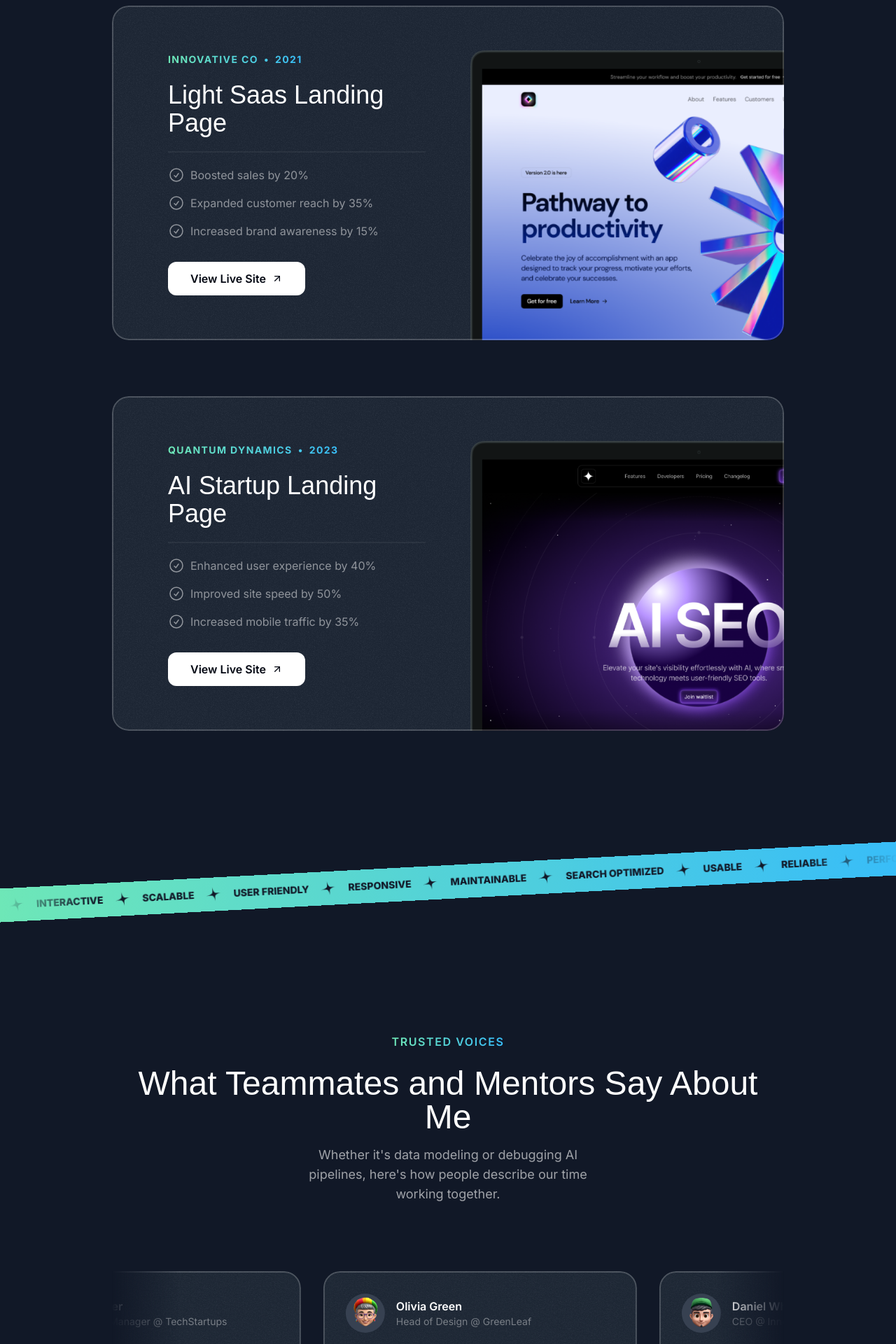
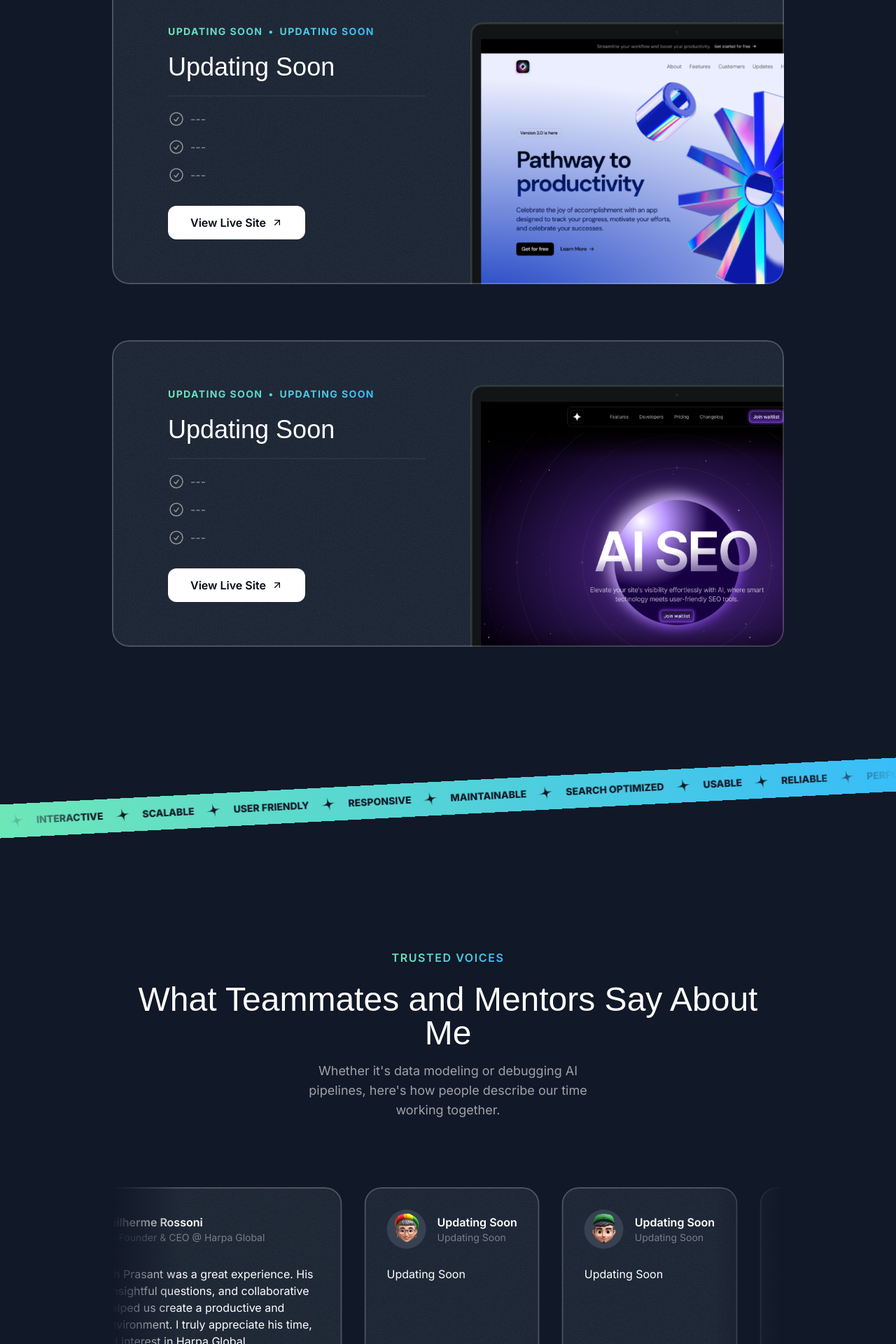
Before and after one commit to Prasant-Pradeep/portfolio_prasant, a Next.js app: page / in a window 1280 px wide. Shown: the part 1852-3772 px from the top of the page at 70% size. Built offline with nearby package versions, Linux system fonts and the light colour scheme; a web font is replaced by a local one.

Commit message:
feat:change and add buttons

```diff
--- a/src/sections/Projects.tsx
+++ b/src/sections/Projects.tsx
@@ -9,39 +9,39 @@ import { Card } from "@/components/Card";
 
 const portfolioProjects = [
   {
-    company: "Acme Corp",
-    year: "2022",
-    title: "Dark Saas Landing Page",
+    company: "Updating Soon",
+    year: "Updating Soon",
+    title: "Updating Soon",
     results: [
-      { title: "Enhanced user experience by 40%" },
-      { title: "Improved site speed by 50%" },
-      { title: "Increased mobile traffic by 35%" },
+      { title: "---" },
+      { title: "---" },
+      { title: "---" },
     ],
-    link: "https://youtu.be/4k7IdSLxh6w",
+    link: "",
     image: darkSaasLandingPage,
   },
   {
-    company: "Innovative Co",
-    year: "2021",
-    title: "Light Saas Landing Page",
+    company: "Updating Soon",
+    year: "Updating Soon",
+    title: "Updating Soon",
     results: [
-      { title: "Boosted sales by 20%" },
-      { title: "Expanded customer reach by 35%" },
-      { title: "Increased brand awareness by 15%" },
+      { title: "---" },
+      { title: "---" },
+      { title: "---" },
     ],
-    link: "https://youtu.be/7hi5zwO75yc",
+    link: "---",
     image: lightSaasLandingPage,
   },
   {
-    company: "Quantum Dynamics",
-    year: "2023",
-    title: "AI Startup Landing Page",
+    company: "Updating Soon",
+    year: "Updating Soon",
+    title: "Updating Soon",
     results: [
-      { title: "Enhanced user experience by 40%" },
-      { title: "Improved site speed by 50%" },
-      { title: "Increased mobile traffic by 35%" },
+      { title: "---" },
+      { title: "---" },
+      { title: "---" },
     ],
-    link: "https://youtu.be/Z7I5uSRHMHg",
+    link: "---",
     image: aiStartupLandingPage,
   },
 ];
--- a/src/sections/Testimonials.tsx
+++ b/src/sections/Testimonials.tsx
@@ -10,33 +10,33 @@ import { Fragment } from "react";
 
 const testimonials = [
   {
-    name: "Alex Turner",
-    position: "Marketing Manager @ TechStartups",
-    text: "Alex was instrumental in transforming our website into a powerful marketing tool. His attention to detail and ability to understand our brand is exceptional. We're thrilled with the results!",
+    name: "Guilherme Rossoni",
+    position: "Co-Founder & CEO @ Harpa Global",
+    text: "Working with Prasant was a great experience. His openness, insightful questions, and collaborative approach helped us create a productive and engaging environment. I truly appreciate his time, support, and interest in Harpa Global.",
     avatar: memojiAvatar1,
   },
   {
-    name: "Olivia Green",
-    position: "Head of Design @ GreenLeaf",
-    text: "Working with Alex was a pleasure. His expertise in frontend development brought our designs to life in a way we never imagined. The website has exceeded our expectations.",
+    name: "Updating Soon",
+    position: "Updating Soon",
+    text: "Updating Soon",
     avatar: memojiAvatar2,
   },
   {
-    name: "Daniel White",
-    position: "CEO @ InnovateCo",
-    text: "Alex's ability to create seamless user experiences is unmatched. Our website has seen a significant increase in conversions since launching the new design. We couldn't be happier.",
+    name: "Updating Soon",
+    position: "Updating Soon",
+    text: "Updating Soon",
     avatar: memojiAvatar3,
   },
   {
-    name: "Emily Carter",
-    position: "Product Manager @ GlobalTech",
-    text: "Alex is a true frontend wizard. He took our complex product and transformed it into an intuitive and engaging user interface. We're already seeing positive feedback from our customers.",
+    name: "Updating Soon",
+    position: "Updating Soon",
+    text: "Updating Soon",
     avatar: memojiAvatar4,
   },
   {
-    name: "Michael Brown",
-    position: "Director of IT @ MegaCorp",
-    text: "Alex's work on our website has been nothing short of exceptional. He's a talented developer who is also a great communicator. We highly recommend him.",
+    name: "Updating Soon",
+    position: "Updating Soon",
+    text: "Updating Soon",
     avatar: memojiAvatar5,
   },
 ];
```
